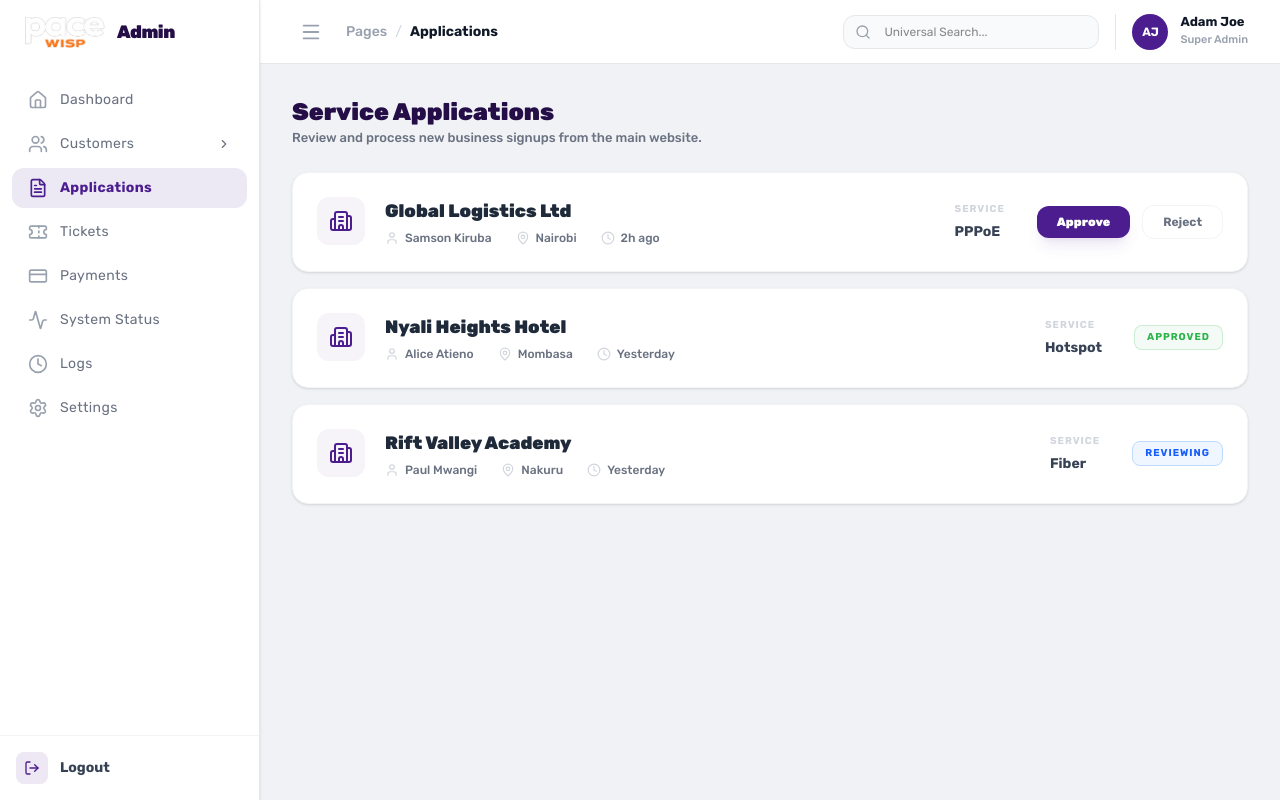
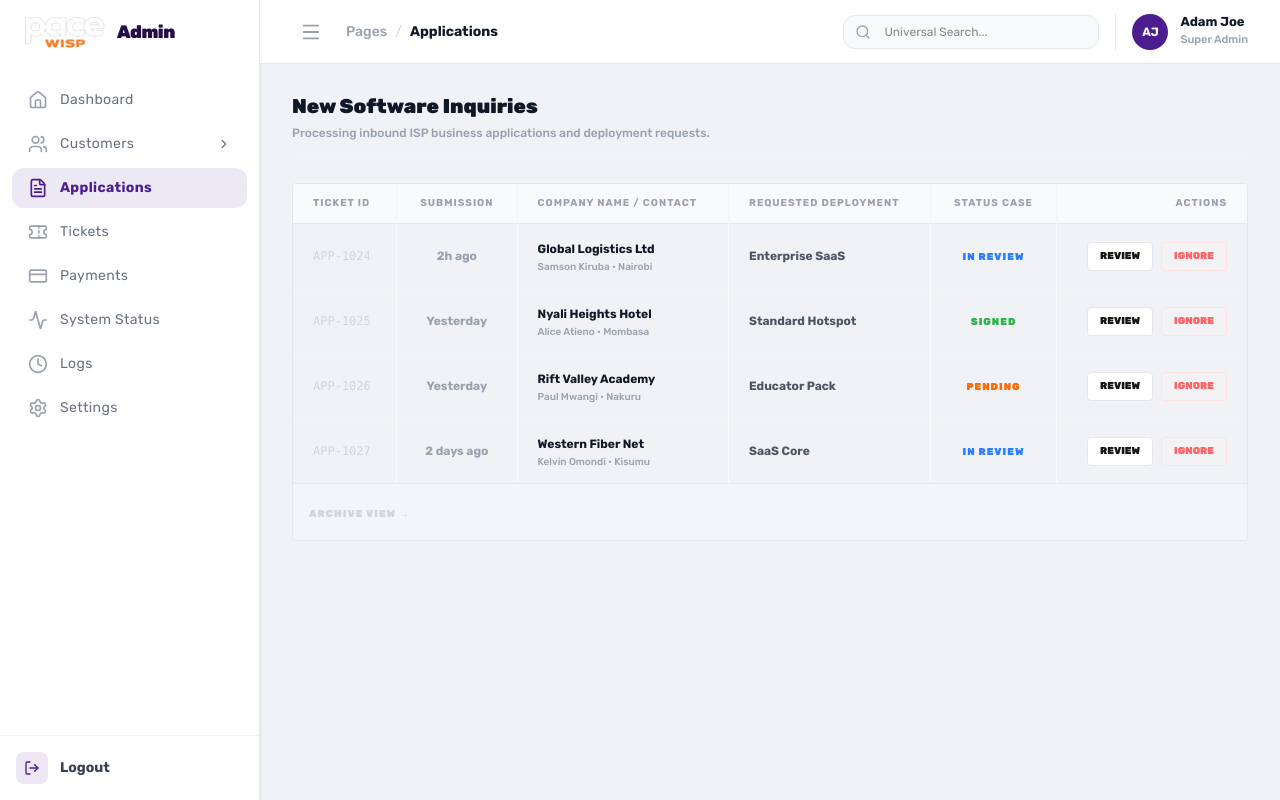
Before and after one commit to dennismutuku2005/pacewebsite, a Next.js app in the folder paceadmin/: page /dashboard/applications in a window 1280 px wide. Built offline with nearby package versions, Linux system fonts and the light colour scheme.

Commit message:
Auto-update: page.js

```diff
--- a/paceadmin/src/app/dashboard/applications/page.js
+++ b/paceadmin/src/app/dashboard/applications/page.js
@@ -2,80 +2,74 @@
 
 import React from 'react'
 import { motion } from 'framer-motion'
-import {
-    FileText, Search, Filter,
-    MapPin, User, Building2,
-    CheckCircle2, XCircle, Clock
-} from 'lucide-react'
+import { CheckCircle2, ChevronRight } from 'lucide-react'
 import { cn } from '@/lib/utils'
 
 export default function ApplicationsPage() {
     const applications = [
-        { id: '1', company: 'Global Logistics Ltd', person: 'Samson Kiruba', location: 'Nairobi', type: 'PPPoE', status: 'Pending', date: '2h ago' },
-        { id: '2', company: 'Nyali Heights Hotel', person: 'Alice Atieno', location: 'Mombasa', type: 'Hotspot', status: 'Approved', date: 'Yesterday' },
-        { id: '3', company: 'Rift Valley Academy', person: 'Paul Mwangi', location: 'Nakuru', type: 'Fiber', status: 'Reviewing', date: 'Yesterday' },
+        { id: 'APP-1024', company: 'Global Logistics Ltd', person: 'Samson Kiruba', zone: 'Nairobi', license: 'Enterprise SaaS', status: 'In Review', age: '2h ago' },
+        { id: 'APP-1025', company: 'Nyali Heights Hotel', person: 'Alice Atieno', zone: 'Mombasa', license: 'Standard Hotspot', status: 'Signed', age: 'Yesterday' },
+        { id: 'APP-1026', company: 'Rift Valley Academy', person: 'Paul Mwangi', zone: 'Nakuru', license: 'Educator Pack', status: 'Pending', age: 'Yesterday' },
+        { id: 'APP-1027', company: 'Western Fiber Net', person: 'Kelvin Omondi', zone: 'Kisumu', license: 'SaaS Core', status: 'In Review', age: '2 days ago' },
     ]
 
     return (
-        <div className="space-y-6">
+        <div className="space-y-6 font-figtree">
 
             {/* Header */}
-            <div className="flex flex-col sm:flex-row sm:items-center justify-between gap-4">
-                <div>
-                    <h1 className="text-2xl font-black text-pace-purple-dark text-[24px]">Service Applications</h1>
-                    <p className="text-[13px] text-gray-500 font-medium">Review and process new business signups from the main website.</p>
-                </div>
+            <div className="border-b border-gray-100 pb-4">
+                <h1 className="text-[20px] font-black text-gray-900 leading-none">New Software Inquiries</h1>
+                <p className="text-[12px] text-gray-400 mt-2 font-medium">Processing inbound ISP business applications and deployment requests.</p>
             </div>
 
-            <div className="grid grid-cols-1 gap-4">
-                {applications.map((app, i) => (
-                    <motion.div
-                        key={app.id}
-                        initial={{ opacity: 0, y: 10 }}
-                        animate={{ opacity: 1, y: 0 }}
-                        transition={{ delay: i * 0.1 }}
-                        className="group bg-white rounded-2xl border border-gray-100 shadow-sm p-6 hover:border-pace-purple/30 transition-all cursor-pointer relative"
-                    >
-                        <div className="flex flex-col lg:flex-row lg:items-center justify-between gap-6">
-                            <div className="flex items-start gap-5">
-                                <div className="w-12 h-12 rounded-xl bg-pace-purple/5 flex items-center justify-center text-pace-purple shrink-0">
-                                    <Building2 size={24} />
-                                </div>
-                                <div>
-                                    <h3 className="text-lg font-black text-gray-800 mb-1 group-hover:text-pace-purple transition-colors">{app.company}</h3>
-                                    <div className="flex flex-wrap items-center gap-x-6 gap-y-2 text-[12px] text-gray-500 font-medium">
-                                        <span className="flex items-center gap-1.5"><User size={14} className="text-gray-300" /> {app.person}</span>
-                                        <span className="flex items-center gap-1.5"><MapPin size={14} className="text-gray-300" /> {app.location}</span>
-                                        <span className="flex items-center gap-1.5"><Clock size={14} className="text-gray-300" /> {app.date}</span>
-                                    </div>
-                                </div>
-                            </div>
-
-                            <div className="flex flex-wrap items-center gap-8">
-                                <div className="hidden sm:block">
-                                    <p className="text-[10px] font-bold text-gray-300 uppercase tracking-widest mb-1">Service</p>
-                                    <p className="text-[14px] font-bold text-gray-700">{app.type}</p>
-                                </div>
-
-                                <div className="flex items-center gap-3">
-                                    {app.status === 'Pending' ? (
-                                        <>
-                                            <button className="px-5 py-2 bg-pace-purple text-white rounded-xl text-xs font-black shadow-lg shadow-pace-purple/10">Approve</button>
-                                            <button className="px-5 py-2 border border-gray-100 text-gray-500 rounded-xl text-xs font-bold hover:bg-gray-50">Reject</button>
-                                        </>
-                                    ) : (
+            {/* Main Table - The Excel look */}
+            <div className="border border-gray-200 rounded overflow-hidden">
+                <div className="overflow-x-auto">
+                    <table className="w-full text-left text-[12px] whitespace-nowrap">
+                        <thead>
+                            <tr className="bg-gray-50 border-b border-gray-200 font-bold text-gray-400 uppercase tracking-widest text-[10px]">
+                                <th className="px-5 py-3 border-r border-gray-100">Ticket ID</th>
+                                <th className="px-5 py-3 border-r border-gray-100 text-center">Submission</th>
+                                <th className="px-5 py-3 border-r border-gray-100">Company Name / Contact</th>
+                                <th className="px-5 py-3 border-r border-gray-100">Requested Deployment</th>
+                                <th className="px-5 py-3 border-r border-gray-100 text-center">Status Case</th>
+                                <th className="px-5 py-3 text-right">Actions</th>
+                            </tr>
+                        </thead>
+                        <tbody className="divide-y divide-gray-100">
+                            {applications.map((app) => (
+                                <tr key={app.id} className="hover:bg-gray-50 transition-colors group">
+                                    <td className="px-5 py-4 font-mono text-gray-300 group-hover:text-gray-900 border-r border-gray-50">{app.id}</td>
+                                    <td className="px-5 py-4 font-bold text-center border-r border-gray-50 text-gray-400">{app.age}</td>
+                                    <td className="px-5 py-4 border-r border-gray-50 max-w-xs overflow-hidden text-ellipsis">
+                                        <p className="font-bold text-gray-900">{app.company}</p>
+                                        <p className="text-[10px] text-gray-400 font-medium leading-none mt-1">{app.person} • {app.zone}</p>
+                                    </td>
+                                    <td className="px-5 py-4 border-r border-gray-50 font-bold text-gray-600">
+                                        {app.license}
+                                    </td>
+                                    <td className="px-5 py-4 border-r border-gray-50 text-center">
                                         <span className={cn(
-                                            "px-3 py-1 rounded-lg text-[10px] font-bold uppercase tracking-widest border",
-                                            app.status === 'Approved' ? "bg-pace-green/5 text-pace-green border-pace-green/20" : "bg-blue-50 text-blue-600 border-blue-200"
-                                        )}>
-                                            {app.status}
-                                        </span>
-                                    )}
-                                </div>
-                            </div>
-                        </div>
-                    </motion.div>
-                ))}
+                                            "font-black uppercase text-[10px] tracking-widest",
+                                            app.status === 'Signed' ? "text-pace-green" :
+                                                app.status === 'In Review' ? "text-blue-500" :
+                                                    "text-orange-500"
+                                        )}>{app.status}</span>
+                                    </td>
+                                    <td className="px-5 py-4 text-right">
+                                        <div className="flex justify-end gap-2">
+                                            <button className="px-3 py-1.5 border border-gray-200 rounded text-[10px] font-black uppercase bg-white hover:border-gray-400 transition-all">Review</button>
+                                            <button className="px-3 py-1.5 border border-red-100 text-red-400 rounded text-[10px] font-black uppercase bg-red-50/20 hover:bg-red-50 transition-all">Ignore</button>
+                                        </div>
+                                    </td>
+                                </tr>
+                            ))}
+                        </tbody>
+                    </table>
+                </div>
+                <div className="p-4 bg-gray-50/50 border-t border-gray-200">
+                    <button className="text-[10px] font-black text-gray-300 uppercase tracking-widest hover:text-gray-900 transition-colors">Archive View &rarr;</button>
+                </div>
             </div>
 
         </div>
```
